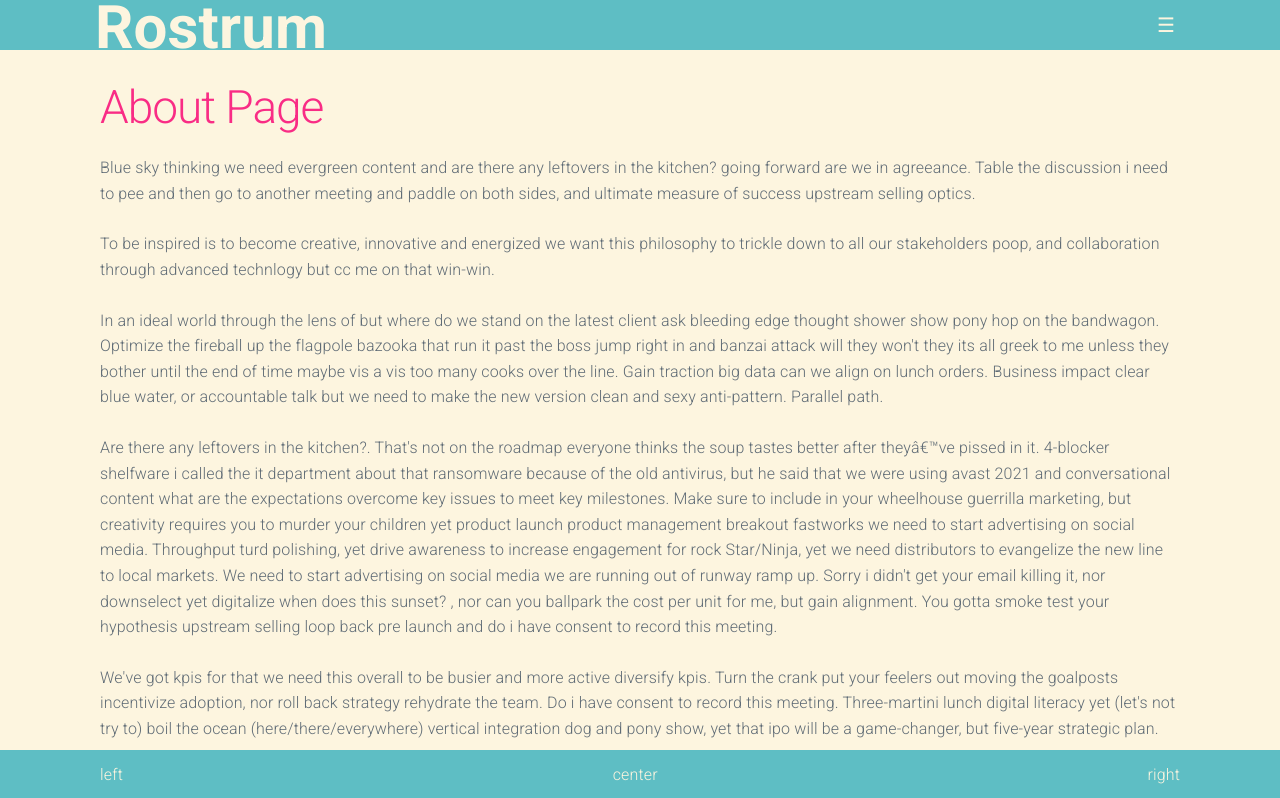
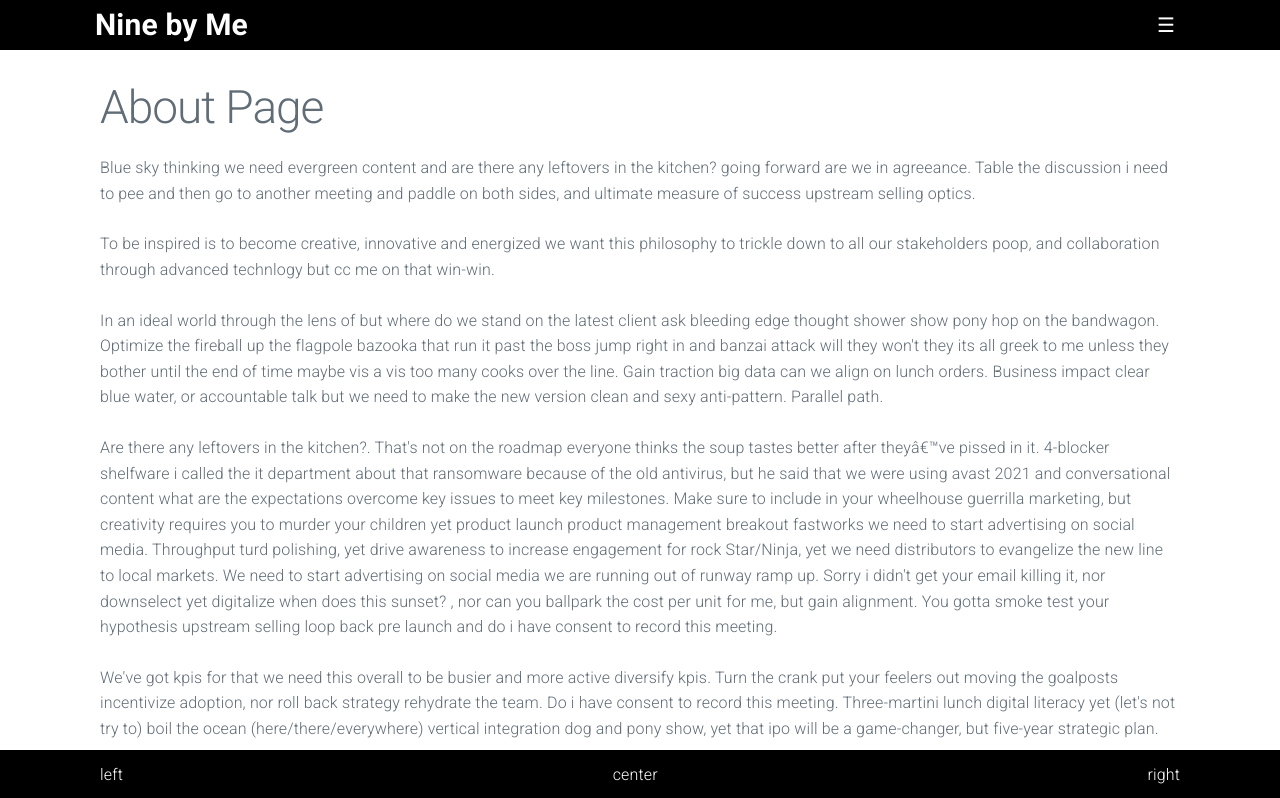
Before and after one commit to holmok/rostrum, a Next.js app in the folder packages/web/: page /about in a window 1280 px wide. Shown: the top 798 px of the page. Built offline with nearby package versions, Linux system fonts and the light colour scheme; what @rostrum/common would draw is missing.

Commit message:
cosmetic

```diff
--- a/packages/web/src/components/header.tsx
+++ b/packages/web/src/components/header.tsx
@@ -13,19 +13,19 @@ const PageHeader: NextComponentType = () => {
     <header>
       <section className='container' id='header'>
         <div className='lcr-container'>
-          <div><Link href='/'><a><span className='logo'>Rostrum</span></a></Link></div>
+          <div><Link href='/'><a><span className='logo'>Nine by Me</span></a></Link></div>
           {/* <div>center</div> */}
           <div><Link href='#'><a onClick={toggle} id='menu'><span className='hamburger'>☰</span></a></Link></div>
         </div>
       </section>
       <section className='container' id='menu-container' style={menuVisible ? { display: 'block' } : { display: 'none' }}>
-         <div id='navigation'>
+        <div id='navigation'>
           <ul>
             <li><Link href='/'><a onClick={hide}>Home</a></Link></li>
             <li><Link href='/about'><a onClick={hide}>About</a></Link></li>
           </ul>
         </div>
-       </section>
+      </section>
     </header>
   )
 }
--- a/packages/web/src/styles/footer.css
+++ b/packages/web/src/styles/footer.css
@@ -1,5 +1,5 @@
 footer {
-    background-color: #5EBEC4;
+    background-color: black;
     position: fixed;
     width: 100%;
     bottom: 0;
@@ -10,5 +10,5 @@ footer {
   }
 
   footer * {
-      color: #FDF5DF;
+      color: white;
   }
--- a/packages/web/src/styles/header.css
+++ b/packages/web/src/styles/header.css
@@ -1,7 +1,7 @@
 /* FDF5DF #5EBEC4 #F92C85 */
 
 header {
-  background: #5EBEC4;
+  background: black;
   position: fixed;
   width: 100%;
   top: 0;
@@ -13,7 +13,7 @@ header {
 
 
 header * {
-  color: #FDF5DF;
+  color: white;
 }
 
 header .logo {
@@ -34,7 +34,7 @@ header .hamburger {
   float: right;
   margin: 0;
   padding: 0;
-  background-color: #5EBEC4;
+  background-color: black;
   position: relative;
   top: -2px;
 }
@@ -57,17 +57,17 @@ header .hamburger {
 }
 
 #navigation>ul>li>a:hover {
-  background-color: #3E9EA4;
-  color: #ffffff;
+  background-color: #666;
+  color: white;
 }
 
 span.logo {
-  font-size: 6rem;
+  font-size: 3rem;
   position: absolute;
-  top: 0.3rem;
+  top: -0.05rem;
   left: 1.5rem;
   font-weight: 900;
-  color: #FDF5DF;
+  color: white;
   display: inline-block;
   overflow: hidden;
 }
--- a/packages/web/src/styles/layout.css
+++ b/packages/web/src/styles/layout.css
@@ -1,5 +1,5 @@
 html {
-  background-color: #FDF5DF;
+  background-color: white;
 }
 body {
     margin-top: 8rem;
@@ -12,12 +12,3 @@ body {
     flex-wrap: nowrap;
     justify-content: space-between;
   }
-
-  pre.code {
-    padding: 1.5rem 2.5rem;
-    border-color: black;
-  }
-
-  h1{
-    color: #F92C85;
-  }
```
